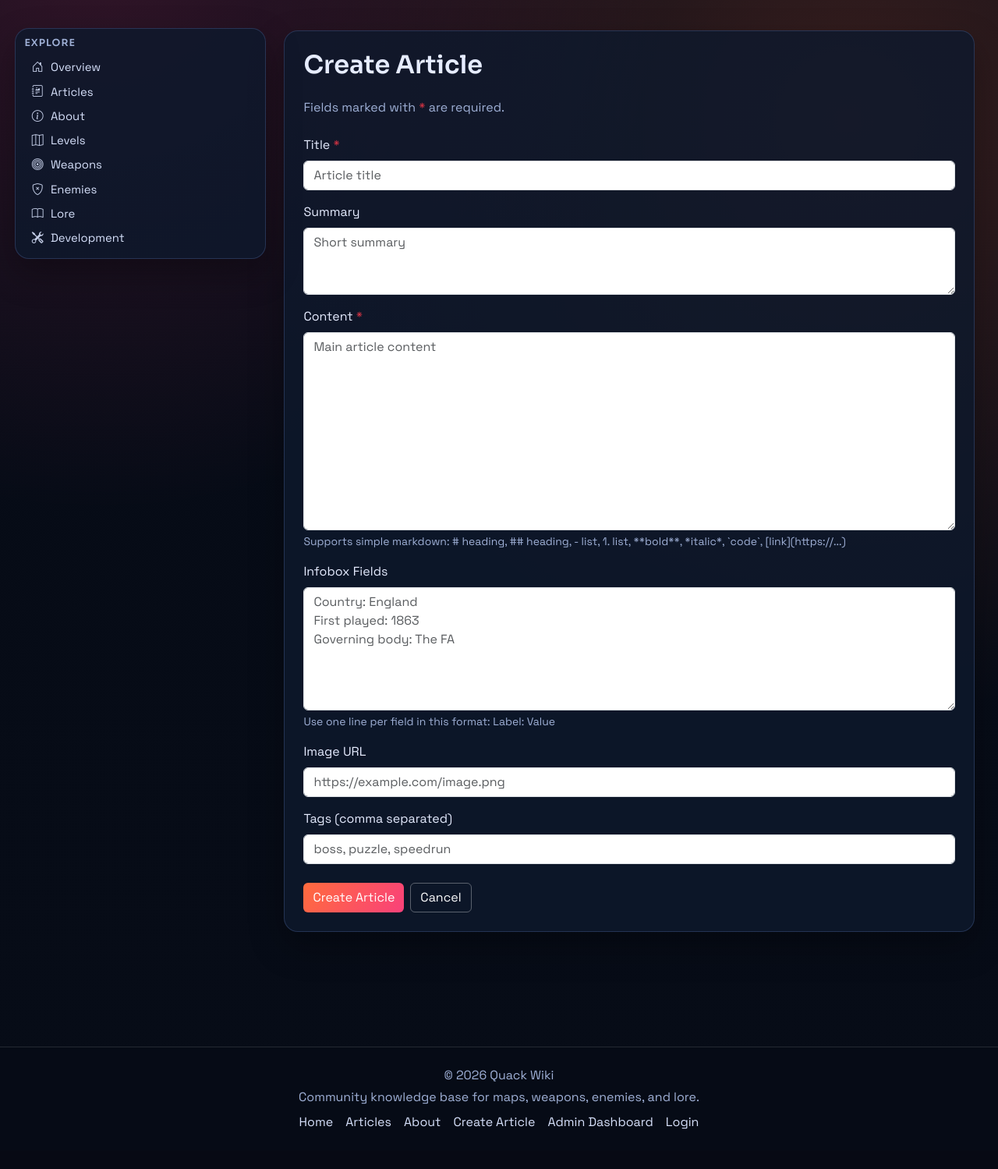
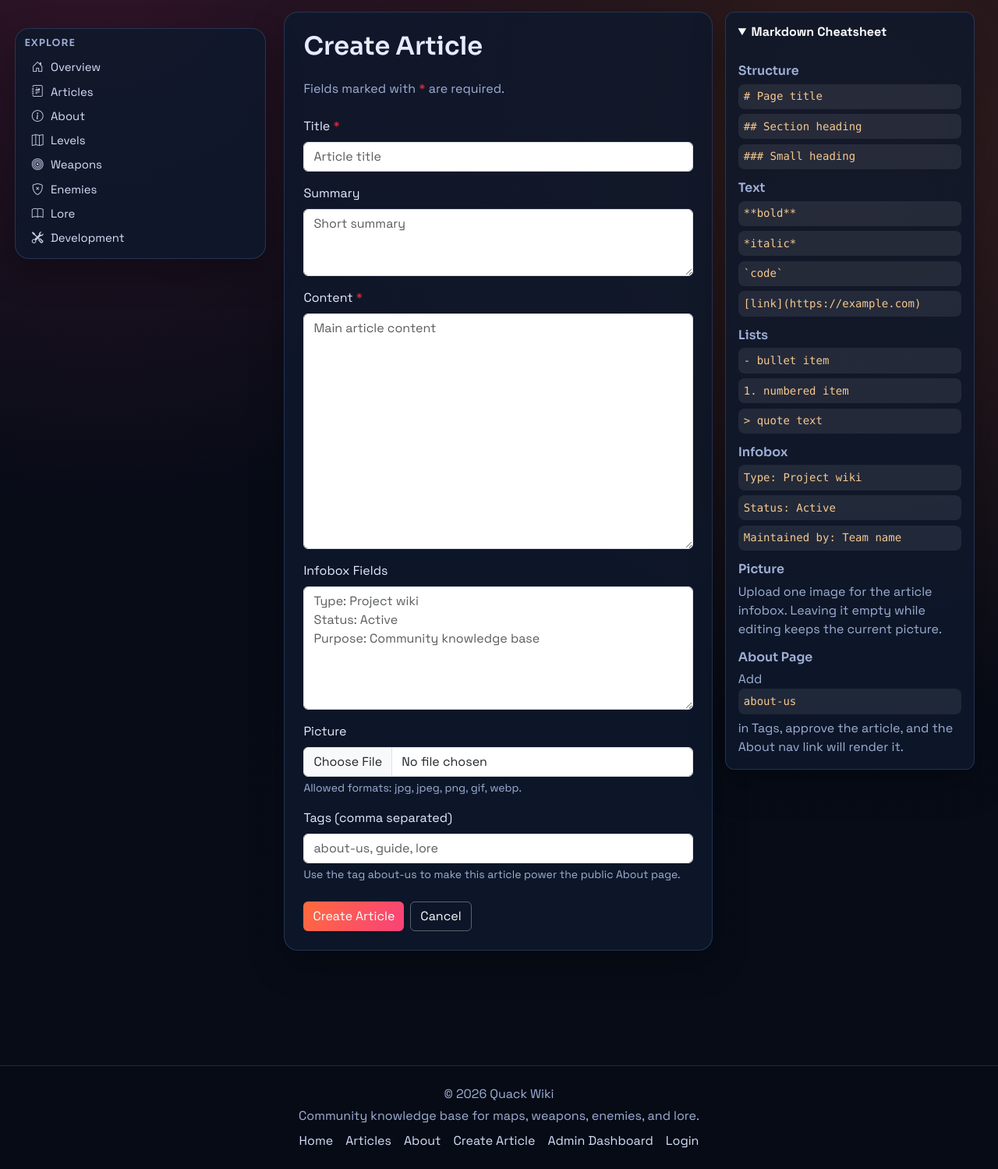
Before and after one commit to KlunnyS/Quack_wiki, a Flask app: page /articles/new in a window 1280 px wide. Shown: the part 79-1578 px from the top of the page at 78% size. Before the commit the page ends 1527 px from the top, so only its background shows below. Run offline with Flask 3, Linux system fonts and the light colour scheme; a user stored in the database is signed in; some libraries are stand-ins or nearby versions.

Commit message:
Updated aticle behavior and static links

```diff
--- a/forms.py
+++ b/forms.py
@@ -29,6 +29,8 @@
     summary = TextAreaField("Summary", validators=[Length(max=1000)])
     content = TextAreaField("Content", validators=[DataRequired()])
     infobox_data = TextAreaField("Infobox Fields", validators=[Length(max=3000)])
-    image_url = StringField("Image URL", validators=[Length(max=255)])
+    image_file = FileField("Picture", validators=[
+        FileAllowed(["jpg", "jpeg", "png", "gif", "webp"], "Images only.")
+    ])
     tags = StringField("Tags (comma separated)")
     submit = SubmitField("Create Article")
--- a/main.py
+++ b/main.py
@@ -1,12 +1,15 @@
 from datetime import datetime
 import html
+import os
 import re
-from sqlalchemy import func, text
+from sqlalchemy import func
 from sqlalchemy.exc import SQLAlchemyError
 from functools import wraps
+from uuid import uuid4
 
 from flask import Flask, abort, flash, redirect, render_template, request, url_for
 from flask_login import LoginManager, current_user, login_required, login_user, logout_user
+from werkzeug.utils import secure_filename
 from werkzeug.security import check_password_hash
 
 from forms import ArticleForm, LoginForm, RegisterForm, RoleForm
@@ -23,10 +26,7 @@
 
 with app.app_context():
     db.create_all()
-    columns = [row[1] for row in db.session.execute(text("PRAGMA table_info(article)")).fetchall()]
-    if 'infobox_data' not in columns:
-        db.session.execute(text("ALTER TABLE article ADD COLUMN infobox_data TEXT"))
-        db.session.commit()
+    os.makedirs(app.config['UPLOAD_FOLDER'], exist_ok=True)
     seed_admin()
 
 login_manager = LoginManager()
@@ -130,9 +130,25 @@
 
 
 def article_public_url(article_obj: Article) -> str:
-    if article_obj.title.strip().lower() == 'about-us':
+    if article_has_tag(article_obj, 'about-us'):
         return url_for('about')
     return url_for('article', article_title=article_obj.title)
+
+
+def article_has_tag(article_obj: Article, tag_name: str) -> bool:
+    wanted = tag_name.strip().lower()
+    return any(str(tag).strip().lower() == wanted for tag in (article_obj.tags or []))
+
+
+def find_published_article_by_tag(tag_name: str):
+    candidates = Article.query.filter(
+        Article.is_archived.is_(False),
+        func.lower(func.trim(Article.status)) == 'approved',
+    ).order_by(Article.created_at.desc()).all()
+    return next(
+        (article_obj for article_obj in candidates if article_has_tag(article_obj, tag_name)),
+        None,
+    )
 
 
 def can_edit_article(article_obj: Article) -> bool:
@@ -155,6 +171,22 @@
         else:
             rows.append((line, ''))
     return rows
+
+
+def save_article_image(file_storage):
+    if not file_storage or not file_storage.filename:
+        return None
+
+    safe_name = secure_filename(file_storage.filename)
+    if not safe_name:
+        return None
+
+    _, ext = os.path.splitext(safe_name)
+    filename = f"{uuid4().hex}{ext.lower()}"
+    upload_dir = app.config['UPLOAD_FOLDER']
+    os.makedirs(upload_dir, exist_ok=True)
+    file_storage.save(os.path.join(upload_dir, filename))
+    return f"upload/{filename}"
 
 
 def render_article_page(article_obj: Article):
@@ -235,15 +267,20 @@
 
 @app.route('/about')
 def about():
-    about_article = Article.query.filter(
-        Article.title == 'About-Us',
-        Article.is_archived.is_(False),
-        func.lower(func.trim(Article.status)) == 'approved',
-    ).first()
+    about_article = find_published_article_by_tag('about-us')
     if about_article:
         return render_article_page(about_article)
     flash('About article is not published yet.', 'info')
     return redirect(url_for('index'))
+
+
+@app.route('/wiki/<tag>')
+def tagged_article(tag):
+    article_obj = find_published_article_by_tag(tag)
+    if article_obj:
+        return render_article_page(article_obj)
+    flash(f'No published article found for tag: {tag}', 'info')
+    return redirect(url_for('articles'))
 
 
 @app.route('/articles')
@@ -277,7 +314,7 @@
         if form.tags.data:
             parsed_tags = [t.strip() for t in form.tags.data.split(',') if t.strip()]
 
-        image_url = (form.image_url.data or '').strip() or 'default.png'
+        image_path = save_article_image(form.image_file.data) or 'default.png'
 
         article_obj = Article(
             title=normalized_title,
@@ -285,7 +322,7 @@
             summary=(form.summary.data or '').strip(),
             content=form.content.data.strip(),
             infobox_data=(form.infobox_data.data or '').strip(),
-            image_url=image_url,
+            image_url=image_path,
             tags=parsed_tags,
             status='pending',
             approved_by=None,
@@ -332,7 +369,9 @@
         article_obj.summary = (form.summary.data or '').strip()
         article_obj.content = form.content.data.strip()
         article_obj.infobox_data = (form.infobox_data.data or '').strip()
-        article_obj.image_url = (form.image_url.data or '').strip() or 'default.png'
+        uploaded_image = save_article_image(form.image_file.data)
+        if uploaded_image:
+            article_obj.image_url = uploaded_image
         article_obj.tags = [t.strip() for t in (form.tags.data or '').split(',') if t.strip()]
 
         if current_user.role != 'admin':
@@ -418,10 +457,12 @@
         'status_za': Article.status.desc(),
     }
     articles = query.order_by(sort_map.get(sort, Article.created_at.desc())).all()
+    article_links = {article_obj.id: article_public_url(article_obj) for article_obj in articles}
 
     return render_template(
         'dashboard_articles.html',
         articles=articles,
+        article_links=article_links,
         search=search,
         status_filter=status_filter,
         show_archived=show_archived,
@@ -522,7 +563,7 @@
 
 @app.route('/article/<article_title>')
 def article(article_title):
-    if article_title.strip().lower() == 'about-us':
+    article_obj = Article.query.filter_by(title=article_title, is_archived=False).first_or_404()
+    if article_has_tag(article_obj, 'about-us'):
         return redirect(url_for('about'))
-    article_obj = Article.query.filter_by(title=article_title, is_archived=False).first_or_404()
     return render_article_page(article_obj)
--- a/static/css/style.css
+++ b/static/css/style.css
@@ -329,6 +329,58 @@
     font-weight: 600;
 }
 
+.article-editor-layout {
+    display: grid;
+    grid-template-columns: minmax(0, 900px) minmax(240px, 320px);
+    gap: 1rem;
+    align-items: start;
+    max-width: 1240px;
+}
+
+.editor-help {
+    position: sticky;
+    top: calc(var(--nav-height) + 1rem);
+}
+
+.help-dropdown {
+    border: 1px solid var(--panel-border);
+    border-radius: 12px;
+    background: var(--panel);
+    box-shadow: var(--shadow);
+}
+
+.help-dropdown summary {
+    cursor: pointer;
+    padding: 0.85rem 1rem;
+    font-weight: 700;
+    color: #fff;
+}
+
+.help-content {
+    padding: 0 1rem 1rem;
+}
+
+.help-content h6 {
+    margin-top: 0.9rem;
+    margin-bottom: 0.45rem;
+    color: var(--text-dim);
+}
+
+.help-content code {
+    display: block;
+    margin-bottom: 0.4rem;
+    padding: 0.35rem 0.45rem;
+    border-radius: 8px;
+    color: #f6c98f;
+    background: rgba(255, 255, 255, 0.08);
+    white-space: normal;
+}
+
+.help-content p {
+    color: var(--text-dim);
+    margin-bottom: 0;
+}
+
 .hero {
     border-radius: 24px;
     padding: 3rem;
@@ -542,4 +594,12 @@
         min-width: 0;
         width: 100%;
     }
+
+    .article-editor-layout {
+        grid-template-columns: 1fr;
+    }
+
+    .editor-help {
+        position: static;
+    }
 }
--- a/templates/create_article.html
+++ b/templates/create_article.html
@@ -4,11 +4,15 @@
 
 {% block content %}
 <div class="container-fluid px-0">
-    <div class="card p-4 mx-auto" style="max-width: 900px;">
+    <div class="article-editor-layout mx-auto">
+        <div class="card p-4">
             <h2 class="mb-4">{% if is_edit %}Edit Article{% else %}Create Article{% endif %}</h2>
             <p class="text-muted mb-4">Fields marked with <span class="text-danger">*</span> are required.</p>
+            {% if is_edit and article and article.tags and 'about-us' in article.tags %}
+            <p class="text-muted mb-4">This database article powers the public About page because it has the about-us tag.</p>
+            {% endif %}
 
-        <form method="POST" action="{% if is_edit and article %}{{ url_for('edit_article', article_id=article.id) }}{% else %}{{ url_for('create_article') }}{% endif %}">
+            <form method="POST" enctype="multipart/form-data" action="{% if is_edit and article %}{{ url_for('edit_article', article_id=article.id) }}{% else %}{{ url_for('create_article') }}{% endif %}">
                 {{ form.hidden_tag() }}
 
                 <div class="mb-3">
@@ -26,8 +30,7 @@
 
                 <div class="mb-3">
                     <label class="form-label">{{ form.content.label.text }} <span class="text-danger">*</span></label>
-                {{ form.content(class="form-control", rows="10", placeholder="Main article content") }}
-                <div class="form-text text-muted mt-1">Supports simple markdown: # heading, ## heading, - list, 1. list, **bold**, *italic*, `code`, [link](https://...)</div>
+                    {{ form.content(class="form-control", rows="12", placeholder="Main article content") }}
                     {% if form.content.errors %}
                         <div class="text-danger small mt-1">{{ form.content.errors[0] }}</div>
                     {% endif %}
@@ -35,18 +38,25 @@
 
                 <div class="mb-3">
                     {{ form.infobox_data.label(class="form-label") }}
-                {{ form.infobox_data(class="form-control", rows="6", placeholder="Country: England\nFirst played: 1863\nGoverning body: The FA") }}
-                <div class="form-text text-muted mt-1">Use one line per field in this format: Label: Value</div>
+                    {{ form.infobox_data(class="form-control", rows="6", placeholder="Type: Project wiki\nStatus: Active\nPurpose: Community knowledge base") }}
                 </div>
 
                 <div class="mb-3">
-                {{ form.image_url.label(class="form-label") }}
-                {{ form.image_url(class="form-control", placeholder="https://example.com/image.png") }}
+                    {{ form.image_file.label(class="form-label") }}
+                    {{ form.image_file(class="form-control") }}
+                    <div class="form-text text-muted mt-1">Allowed formats: jpg, jpeg, png, gif, webp.</div>
+                    {% if form.image_file.errors %}
+                        <div class="text-danger small mt-1">{{ form.image_file.errors[0] }}</div>
+                    {% endif %}
+                    {% if is_edit and article and article.image_url %}
+                    <div class="form-text text-muted mt-1">Current picture: {{ article.image_url }}</div>
+                    {% endif %}
                 </div>
 
                 <div class="mb-4">
                     {{ form.tags.label(class="form-label") }}
-                {{ form.tags(class="form-control", placeholder="boss, puzzle, speedrun") }}
+                    {{ form.tags(class="form-control", placeholder="about-us, guide, lore") }}
+                    <div class="form-text text-muted mt-1">Use the tag about-us to make this article power the public About page.</div>
                 </div>
 
                 <div class="d-flex gap-2">
@@ -55,5 +65,40 @@
                 </div>
             </form>
         </div>
+
+        <aside class="editor-help">
+            <details class="help-dropdown" open>
+                <summary>Markdown Cheatsheet</summary>
+                <div class="help-content">
+                    <h6>Structure</h6>
+                    <code># Page title</code>
+                    <code>## Section heading</code>
+                    <code>### Small heading</code>
+
+                    <h6>Text</h6>
+                    <code>**bold**</code>
+                    <code>*italic*</code>
+                    <code>`code`</code>
+                    <code>[link](https://example.com)</code>
+
+                    <h6>Lists</h6>
+                    <code>- bullet item</code>
+                    <code>1. numbered item</code>
+                    <code>&gt; quote text</code>
+
+                    <h6>Infobox</h6>
+                    <code>Type: Project wiki</code>
+                    <code>Status: Active</code>
+                    <code>Maintained by: Team name</code>
+
+                    <h6>Picture</h6>
+                    <p>Upload one image for the article infobox. Leaving it empty while editing keeps the current picture.</p>
+
+                    <h6>About Page</h6>
+                    <p>Add <code>about-us</code> in Tags, approve the article, and the About nav link will render it.</p>
+                </div>
+            </details>
+        </aside>
+    </div>
 </div>
 {% endblock %}
--- a/templates/dashboard_articles.html
+++ b/templates/dashboard_articles.html
@@ -61,11 +61,7 @@
                     <tr>
                         <td>{{ article.id }}</td>
                         <td>
-                            {% if article.title|lower == 'about-us' %}
-                            <a href="{{ url_for('about') }}">{{ article.title }}</a>
-                            {% else %}
-                            <a href="{{ url_for('article', article_title=article.title) }}">{{ article.title }}</a>
-                            {% endif %}
+                            <a href="{{ article_links[article.id] }}">{{ article.title }}</a>
                         </td>
                         <td>{{ article.author }}</td>
                         <td>
--- a/templates/partials/footer.html
+++ b/templates/partials/footer.html
@@ -1,3 +1,5 @@
+{% from "partials/tag_link.html" import tag_article_link %}
+
 <footer class="site-footer">
     <div class="container-fluid">
         <div class="footer-content">
@@ -6,7 +8,7 @@
             <div class="footer-links">
                 <a href="{{ url_for('index') }}">Home</a>
                 <a href="{{ url_for('articles') }}">Articles</a>
-                <a href="{{ url_for('about') }}">About</a>
+                {{ tag_article_link('about-us', 'About') }}
                 <a href="{{ url_for('create_article') }}">Create Article</a>
                 {% if current_user.is_authenticated and current_user.role == 'admin' %}
                 <a href="{{ url_for('dashboard_users') }}">Admin Dashboard</a>
--- a/templates/partials/navbar.html
+++ b/templates/partials/navbar.html
@@ -1,3 +1,5 @@
+{% from "partials/tag_link.html" import tag_article_link %}
+
 <nav class="navbar navbar-expand-lg main-nav">
     <div class="container-fluid nav-wrap">
         <a class="navbar-brand brand-mark" href="{{ url_for('index') }}">QUACK</a>
@@ -9,7 +11,7 @@
         <div class="collapse navbar-collapse" id="navbarNav">
             <ul class="navbar-nav me-auto nav-links">
                 <li class="nav-item"><a class="nav-link" href="{{ url_for('index') }}">Home</a></li>
-                <li class="nav-item"><a class="nav-link" href="{{ url_for('about') }}">About</a></li>
+                <li class="nav-item">{{ tag_article_link('about-us', 'About', class_name='nav-link') }}</li>
                 <li class="nav-item"><a class="nav-link" href="{{ url_for('articles') }}">Articles</a></li>
                 <li class="nav-item"><a class="nav-link" href="{{ url_for('create_article') }}">New Article</a></li>
                 {% if current_user.is_authenticated and current_user.role == "admin" %}
--- a/templates/partials/sidebar.html
+++ b/templates/partials/sidebar.html
@@ -1,3 +1,5 @@
+{% from "partials/tag_link.html" import tag_article_link %}
+
 <nav class="wiki-sidebar">
     {% if current_user.is_authenticated and current_user.role in ['admin', 'writer'] and request.endpoint in ['dashboard_users', 'dashboard_articles'] %}
     <h6 class="sidebar-title">Dashboard</h6>
@@ -10,11 +12,11 @@
     <h6 class="sidebar-title">Explore</h6>
     <a href="{{ url_for('index') }}"><i class="bi bi-house-door sidebar-icon"></i>Overview</a>
     <a href="{{ url_for('articles') }}"><i class="bi bi-journal-richtext sidebar-icon"></i>Articles</a>
-    <a href="{{ url_for('about') }}"><i class="bi bi-info-circle sidebar-icon"></i>About</a>
-    <a href="{{ url_for('index') }}"><i class="bi bi-map sidebar-icon"></i>Levels</a>
-    <a href="{{ url_for('index') }}"><i class="bi bi-bullseye sidebar-icon"></i>Weapons</a>
-    <a href="{{ url_for('index') }}"><i class="bi bi-shield-x sidebar-icon"></i>Enemies</a>
-    <a href="{{ url_for('index') }}"><i class="bi bi-book sidebar-icon"></i>Lore</a>
-    <a href="{{ url_for('index') }}"><i class="bi bi-tools sidebar-icon"></i>Development</a>
+    {{ tag_article_link('about-us', 'About', 'bi bi-info-circle') }}
+    {{ tag_article_link('levels', 'Levels', 'bi bi-map') }}
+    {{ tag_article_link('weapons', 'Weapons', 'bi bi-bullseye') }}
+    {{ tag_article_link('enemies', 'Enemies', 'bi bi-shield-x') }}
+    {{ tag_article_link('lore', 'Lore', 'bi bi-book') }}
+    {{ tag_article_link('development', 'Development', 'bi bi-tools') }}
     {% endif %}
 </nav>
--- /dev/null
+++ b/templates/partials/tag_link.html
@@ -0,0 +1,5 @@
+{% macro tag_article_link(tag, label, icon='', class_name='') -%}
+<a href="{{ url_for('about') if tag == 'about-us' else url_for('tagged_article', tag=tag) }}"{% if class_name %} class="{{ class_name }}"{% endif %}>
+    {% if icon %}<i class="{{ icon }} sidebar-icon"></i>{% endif %}{{ label }}
+</a>
+{%- endmacro %}
```
Also changed, not shown: seed.py (+14 -50 lines), templates/article.html (+8 -2 lines), instance/pages.db, static/img/upload/7ddca2cd233b4f89822ee5fc771174d2.jpg (added). Lines whose indentation alone changed are shown as unchanged.
